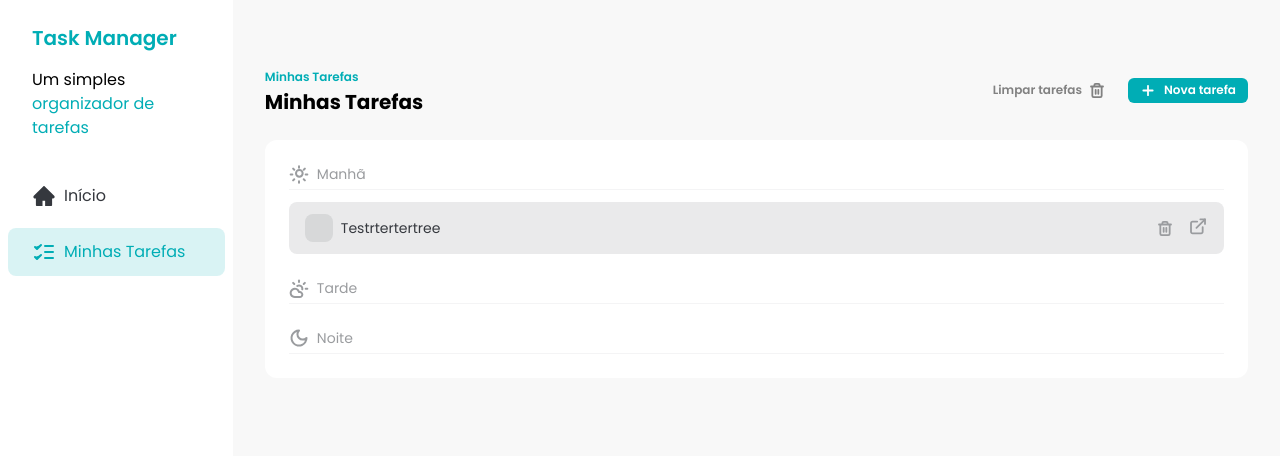
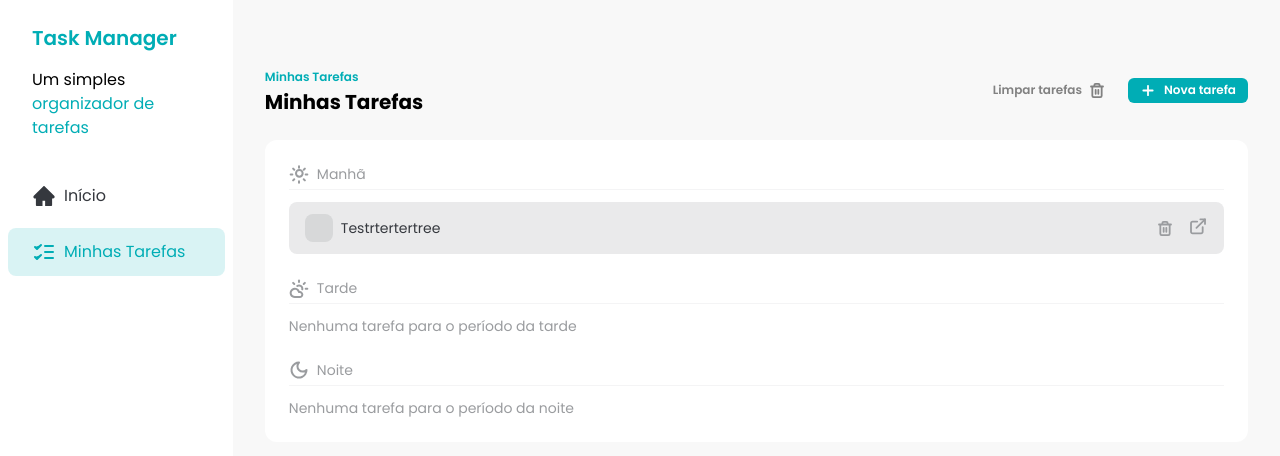
Before and after one commit to thi7silva/TaskManager, a React (Vite) app: page / in a window 1280 px wide. Shown: the top 456 px of the page. Built offline with nearby package versions, Linux system fonts and the light colour scheme; data requests are answered from the project's data file.

Commit message:
feat: ensure empty message is shown on Task component

```diff
--- a/src/components/Tasks.jsx
+++ b/src/components/Tasks.jsx
@@ -101,6 +101,11 @@ const Tasks = () => {
       <div className="rounded-xl bg-white p-6">
         <div className="space-y-3">
           <TasksSeparator title="Manhã" icon={<SunIcon />} />
+          {morningTasks.length === 0 && (
+            <p className="text-brand-text-gray text-sm">
+              Nenhuma tarefa para o período da manhã
+            </p>
+          )}
           {morningTasks.map((task) => (
             <TaskItem
               key={task.id}
@@ -113,6 +118,11 @@ const Tasks = () => {
 
         <div className="my-6 space-y-3">
           <TasksSeparator title="Tarde" icon={<CloudSunIcon />} />
+          {afternoonTasks.length === 0 && (
+            <p className="text-brand-text-gray text-sm">
+              Nenhuma tarefa para o período da tarde
+            </p>
+          )}
           {afternoonTasks.map((task) => (
             <TaskItem
               key={task.id}
@@ -125,6 +135,11 @@ const Tasks = () => {
 
         <div className="space-y-3">
           <TasksSeparator title="Noite" icon={<MoonIcon />} />
+          {eveningTasks.length === 0 && (
+            <p className="text-brand-text-gray text-sm">
+              Nenhuma tarefa para o período da noite
+            </p>
+          )}
           {eveningTasks.map((task) => (
             <TaskItem
               key={task.id}
```
